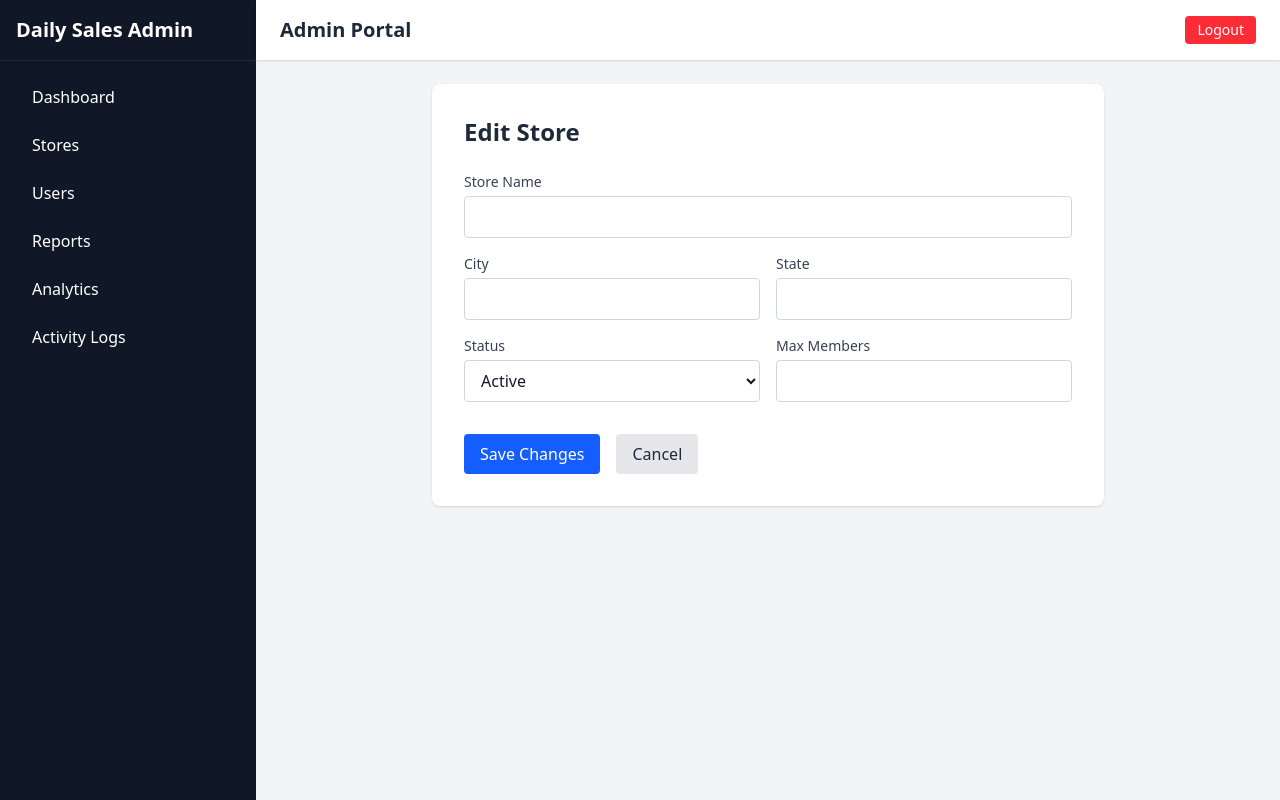
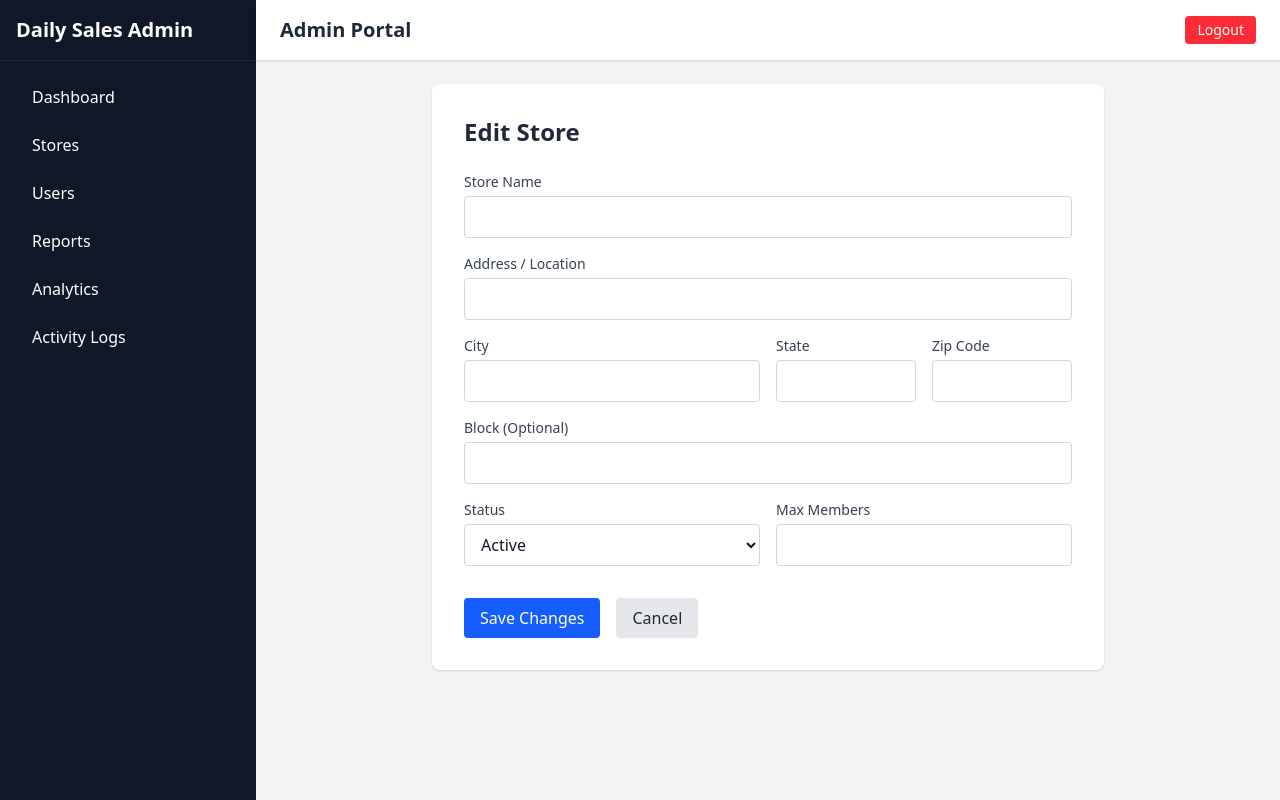
Before and after one commit to Koushik-Saha/fixup-llc-report, a Next.js app: page /admin/stores/1/edit in a window 1280 px wide. Built offline with nearby package versions, Linux system fonts and the light colour scheme; no server answers.

Commit message:
feat(admin,db): add address zip_code and block fields to store schema and UI forms

```diff
--- a/prisma/seed.ts
+++ b/prisma/seed.ts
@@ -37,8 +37,11 @@ async function main() {
   const store1 = await prisma.store.create({
     data: {
       name: 'Las Vegas - Store 1',
+      address: '123 Casino Drive',
       city: 'Las Vegas',
       state: 'NV',
+      zip_code: '89109',
+      max_members: 5,
     },
   })
 
--- a/src/app/(admin)/admin/stores/[id]/edit/page.tsx
+++ b/src/app/(admin)/admin/stores/[id]/edit/page.tsx
@@ -6,7 +6,7 @@ import Link from "next/link"
 export default function EditStorePage({ params }: { params: Promise<{ id: string }> }) {
     const router = useRouter()
     const { id } = use(params)
-    const [formData, setFormData] = useState({ name: "", city: "", state: "", max_members: 3, status: "Active" })
+    const [formData, setFormData] = useState({ name: "", address: "", city: "", state: "", zip_code: "", block: "", max_members: 3, status: "Active" })
     const [loading, setLoading] = useState(true)
     const [saving, setSaving] = useState(false)
 
@@ -14,7 +14,12 @@ export default function EditStorePage({ params }: { params: Promise<{ id: string
         fetch(`/api/admin/stores/${id}`)
             .then(res => res.json())
             .then(data => {
-                setFormData(data)
+                setFormData({
+                    ...data,
+                    address: data.address || "",
+                    zip_code: data.zip_code || "",
+                    block: data.block || ""
+                })
                 setLoading(false)
             })
     }, [id])
@@ -46,8 +51,12 @@ export default function EditStorePage({ params }: { params: Promise<{ id: string
                     <label className="block text-sm font-medium text-gray-700">Store Name</label>
                     <input type="text" required className="mt-1 block w-full px-3 py-2 border border-gray-300 rounded focus:ring-blue-500 focus:border-blue-500" value={formData.name} onChange={e => setFormData({ ...formData, name: e.target.value })} />
                 </div>
-                <div className="grid grid-cols-2 gap-4">
-                    <div>
+                <div>
+                    <label className="block text-sm font-medium text-gray-700">Address / Location</label>
+                    <input type="text" required className="mt-1 block w-full px-3 py-2 border border-gray-300 rounded focus:ring-blue-500 focus:border-blue-500" value={formData.address} onChange={e => setFormData({ ...formData, address: e.target.value })} />
+                </div>
+                <div className="grid grid-cols-1 sm:grid-cols-4 gap-4">
+                    <div className="sm:col-span-2">
                         <label className="block text-sm font-medium text-gray-700">City</label>
                         <input type="text" required className="mt-1 block w-full px-3 py-2 border border-gray-300 rounded focus:ring-blue-500 focus:border-blue-500" value={formData.city} onChange={e => setFormData({ ...formData, city: e.target.value })} />
                     </div>
@@ -55,6 +64,14 @@ export default function EditStorePage({ params }: { params: Promise<{ id: string
                         <label className="block text-sm font-medium text-gray-700">State</label>
                         <input type="text" required className="mt-1 block w-full px-3 py-2 border border-gray-300 rounded focus:ring-blue-500 focus:border-blue-500" value={formData.state} onChange={e => setFormData({ ...formData, state: e.target.value })} />
                     </div>
+                    <div>
+                        <label className="block text-sm font-medium text-gray-700">Zip Code</label>
+                        <input type="text" required className="mt-1 block w-full px-3 py-2 border border-gray-300 rounded focus:ring-blue-500 focus:border-blue-500" value={formData.zip_code} onChange={e => setFormData({ ...formData, zip_code: e.target.value })} />
+                    </div>
+                </div>
+                <div>
+                    <label className="block text-sm font-medium text-gray-700">Block (Optional)</label>
+                    <input type="text" className="mt-1 block w-full px-3 py-2 border border-gray-300 rounded focus:ring-blue-500 focus:border-blue-500" value={formData.block || ""} onChange={e => setFormData({ ...formData, block: e.target.value })} />
                 </div>
                 <div className="grid grid-cols-2 gap-4">
                     <div>
--- a/src/app/(admin)/admin/stores/new/page.tsx
+++ b/src/app/(admin)/admin/stores/new/page.tsx
@@ -5,7 +5,7 @@ import Link from "next/link"
 
 export default function CreateStorePage() {
     const router = useRouter()
-    const [formData, setFormData] = useState({ name: "", city: "", state: "", max_members: 3, status: "Active" })
+    const [formData, setFormData] = useState({ name: "", address: "", city: "", state: "", zip_code: "", block: "", max_members: 3, status: "Active" })
     const [loading, setLoading] = useState(false)
 
     const handleSubmit = async (e: React.FormEvent) => {
@@ -33,8 +33,12 @@ export default function CreateStorePage() {
                     <label className="block text-sm font-medium text-gray-700">Store Name</label>
                     <input type="text" required className="mt-1 block w-full px-3 py-2 border border-gray-300 rounded focus:ring-blue-500 focus:border-blue-500" value={formData.name} onChange={e => setFormData({ ...formData, name: e.target.value })} />
                 </div>
-                <div className="grid grid-cols-2 gap-4">
-                    <div>
+                <div>
+                    <label className="block text-sm font-medium text-gray-700">Address / Location</label>
+                    <input type="text" required className="mt-1 block w-full px-3 py-2 border border-gray-300 rounded focus:ring-blue-500 focus:border-blue-500" value={formData.address} onChange={e => setFormData({ ...formData, address: e.target.value })} />
+                </div>
+                <div className="grid grid-cols-1 sm:grid-cols-4 gap-4">
+                    <div className="sm:col-span-2">
                         <label className="block text-sm font-medium text-gray-700">City</label>
                         <input type="text" required className="mt-1 block w-full px-3 py-2 border border-gray-300 rounded focus:ring-blue-500 focus:border-blue-500" value={formData.city} onChange={e => setFormData({ ...formData, city: e.target.value })} />
                     </div>
@@ -42,6 +46,14 @@ export default function CreateStorePage() {
                         <label className="block text-sm font-medium text-gray-700">State</label>
                         <input type="text" required className="mt-1 block w-full px-3 py-2 border border-gray-300 rounded focus:ring-blue-500 focus:border-blue-500" value={formData.state} onChange={e => setFormData({ ...formData, state: e.target.value })} />
                     </div>
+                    <div>
+                        <label className="block text-sm font-medium text-gray-700">Zip Code</label>
+                        <input type="text" required className="mt-1 block w-full px-3 py-2 border border-gray-300 rounded focus:ring-blue-500 focus:border-blue-500" value={formData.zip_code} onChange={e => setFormData({ ...formData, zip_code: e.target.value })} />
+                    </div>
+                </div>
+                <div>
+                    <label className="block text-sm font-medium text-gray-700">Block (Optional)</label>
+                    <input type="text" className="mt-1 block w-full px-3 py-2 border border-gray-300 rounded focus:ring-blue-500 focus:border-blue-500" value={formData.block || ""} onChange={e => setFormData({ ...formData, block: e.target.value })} />
                 </div>
                 <div className="grid grid-cols-2 gap-4">
                     <div>
--- a/src/app/api/admin/stores/[id]/route.ts
+++ b/src/app/api/admin/stores/[id]/route.ts
@@ -22,14 +22,17 @@ export async function PUT(req: Request, { params }: { params: Promise<{ id: stri
 
     const id = (await params).id
     const body = await req.json()
-    const { name, city, state, max_members, status } = body
+    const { name, address, city, state, zip_code, block, max_members, status } = body
 
     const store = await prisma.store.update({
         where: { id },
         data: {
             name,
+            address,
             city,
             state,
+            zip_code,
+            block: block || null,
             max_members: Number(max_members),
             status
         }
--- a/src/app/api/admin/stores/route.ts
+++ b/src/app/api/admin/stores/route.ts
@@ -23,17 +23,20 @@ export async function POST(req: Request) {
     if (session?.user?.role !== 'Admin') return NextResponse.json({ error: 'Unauthorized' }, { status: 401 })
 
     const body = await req.json()
-    const { name, city, state, max_members, status } = body
+    const { name, address, city, state, zip_code, block, max_members, status } = body
 
-    if (!name || !city || !state) {
+    if (!name || !address || !city || !state || !zip_code) {
         return NextResponse.json({ error: 'Missing required fields' }, { status: 400 })
     }
 
     const store = await prisma.store.create({
         data: {
             name,
+            address,
             city,
             state,
+            zip_code,
+            block: block || null,
             max_members: Number(max_members) || 3,
             status: status || 'Active',
         }
```
Also changed, not shown: 1 other file (tests, documents, lock files or other folders).
